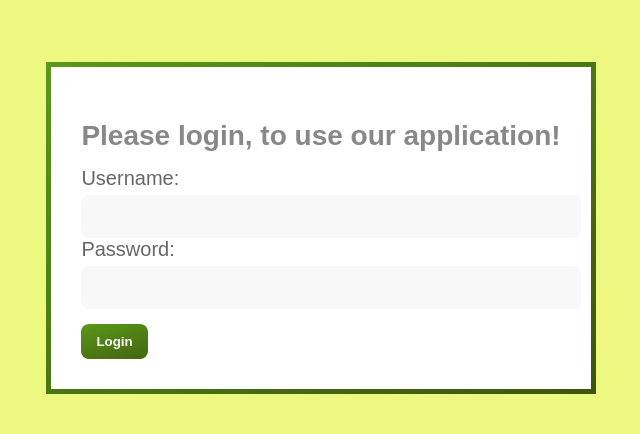
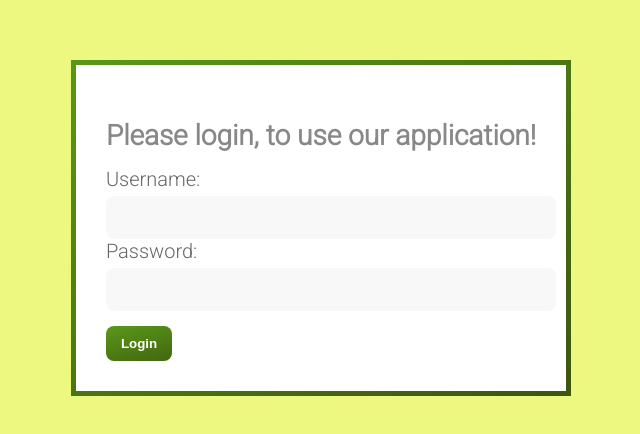
Before and after one commit to korzdan/banking-transactions-service, a React (Create React App) app in the folder src/main/frontend/: page /login in a window 1280 px wide. Shown: the part 172-606 px from the top of the page, without its empty margins (319-959 px from the left). Built offline with nearby package versions, Linux system fonts and the light colour scheme.

Commit message:
Replace fonts of all elements

```diff
--- a/src/main/frontend/src/index.css
+++ b/src/main/frontend/src/index.css
@@ -1,3 +1,5 @@
+@import url('https://fonts.googleapis.com/css2?family=Roboto:wght@300&display=swap');
+
 #root {
   background-color: #ECF87F;
   position: fixed;
@@ -7,5 +9,5 @@
   left: 0;
   z-index: 1000;
   color: white;
-  font-family: "SansSerif", sans-serif;
+  font-family: Roboto, "sans-serif";
 }
```
